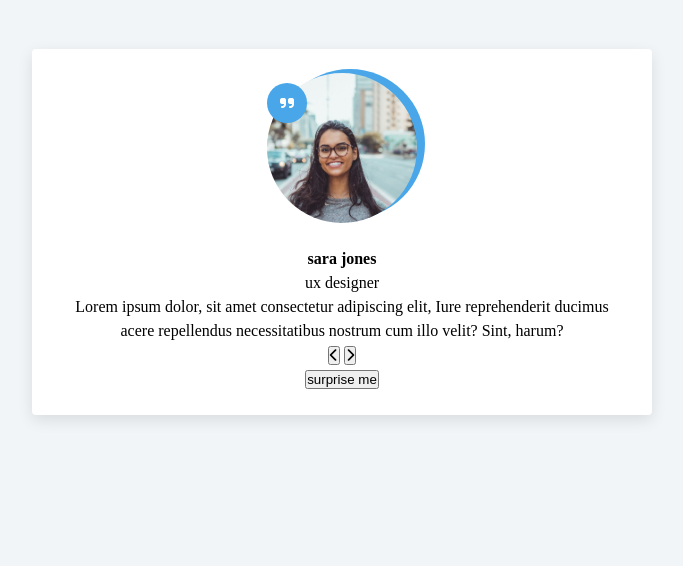
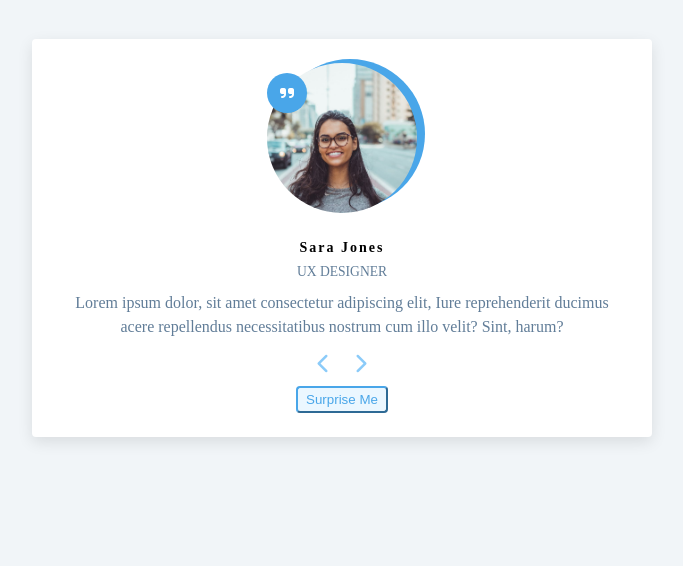
Before and after one commit to nanceed/review-project, a plain HTML site: page index.html in a window 1280 px wide. Shown: the part 234-800 px from the top of the page, without its empty margins (298-981 px from the left). Drawn offline with Linux system fonts and the light colour scheme.

Commit message:
Updated css

```diff
--- a/styles.css
+++ b/styles.css
@@ -13,9 +13,24 @@ body {
     background: hsl(210, 36%, 96%);
 }
 
+h2,
+h4 {
+    text-transform: capitalize;
+    margin-bottom: 0.75rem;
+    letter-spacing: 2px;
+}
+
 h2 {
     font-size: 2rem;
-    text-transform: capitalize;
+}
+
+h4 {
+    font-size: 0.875rem;
+}
+
+p {
+    margin-bottom: 1.25rem;
+    color: hsl(210, 22%, 49%);
 }
 
 main {
@@ -101,6 +116,52 @@ main {
     background:hsl(205, 78%, 60%);
 }
 
+#author {
+    margin-bottom: 0.25rem;
+}
+
+#job {
+    margin-bottom: 0.5rem;
+    text-transform: uppercase;
+    color: hsl(210, 22%, 49%);
+    font-size: 0.85rem;
+}
+
+#info {
+    margin-bottom: 0.75rem;
+}
+
+.prev-btn {
+    color: hsl(205, 90%, 76%);
+    font-size: 1.25rem;
+    background: transparent;
+    border-color: transparent;
+    margin: 0 0.5rem;
+    transition: all 0.3s linear;
+    cursor: pointer;
+}
+
+.prev-btn:hover {
+    color: hsl(205, 78%, 60%);
+}
+
+.random-btn {
+    margin-top: 0.5rem;
+    background:hsl(205, 100%, 96%);
+    color: hsl(205, 78%, 60%);
+    padding: 0.25rem 0.5rem;
+    text-transform: capitalize;
+    border-radius: 4px;
+    transition: all 0.3s linear;
+    border-color:  hsl(205, 78%, 60%);
+    cursor: pointer;
+}
+
+.random-btn:hover {
+    background: hsl(205, 78%, 60%);
+    color: hsl(205, 86%, 17%);
+}
+
 
 @media screen and (min-width: 800px) {
     h2 {
```
